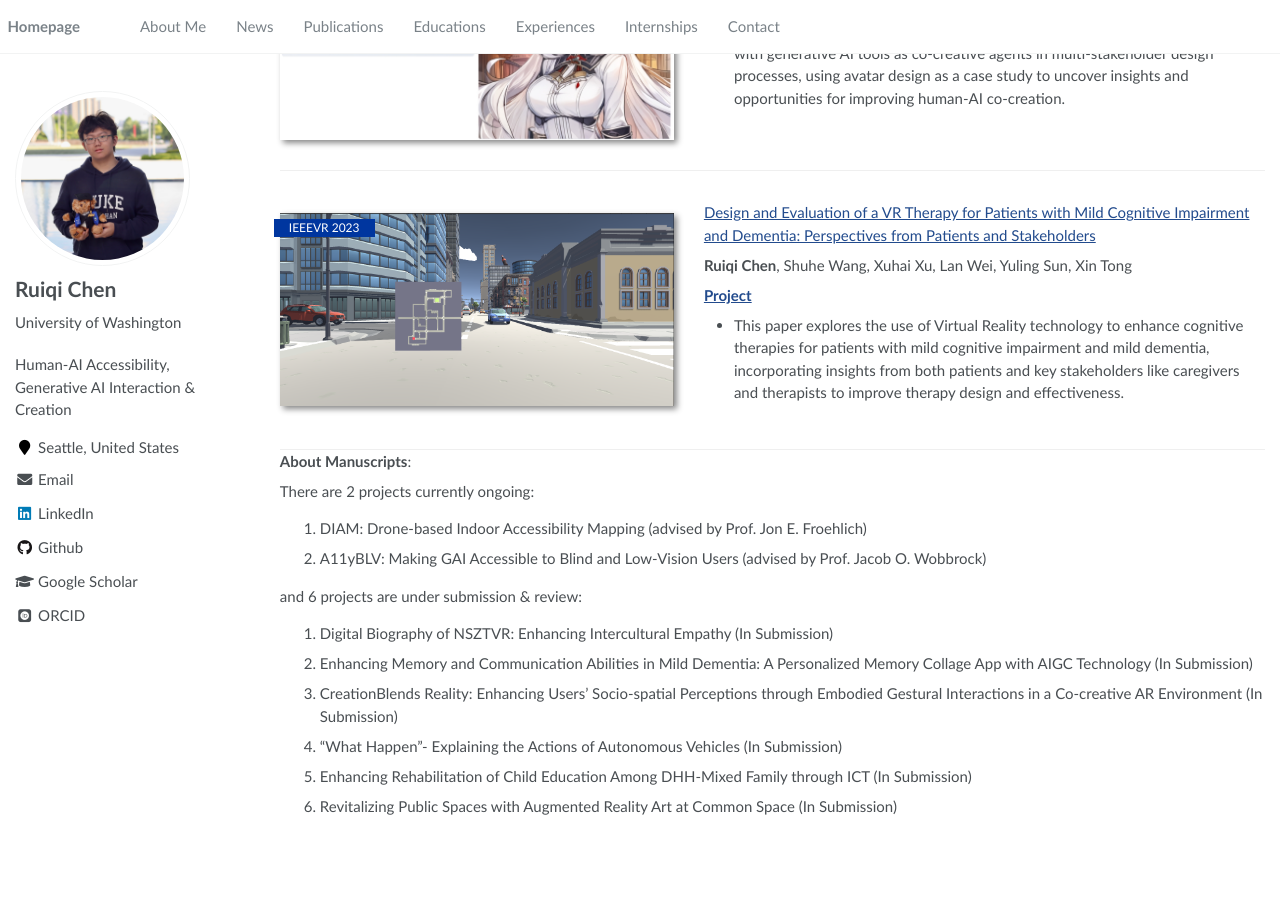
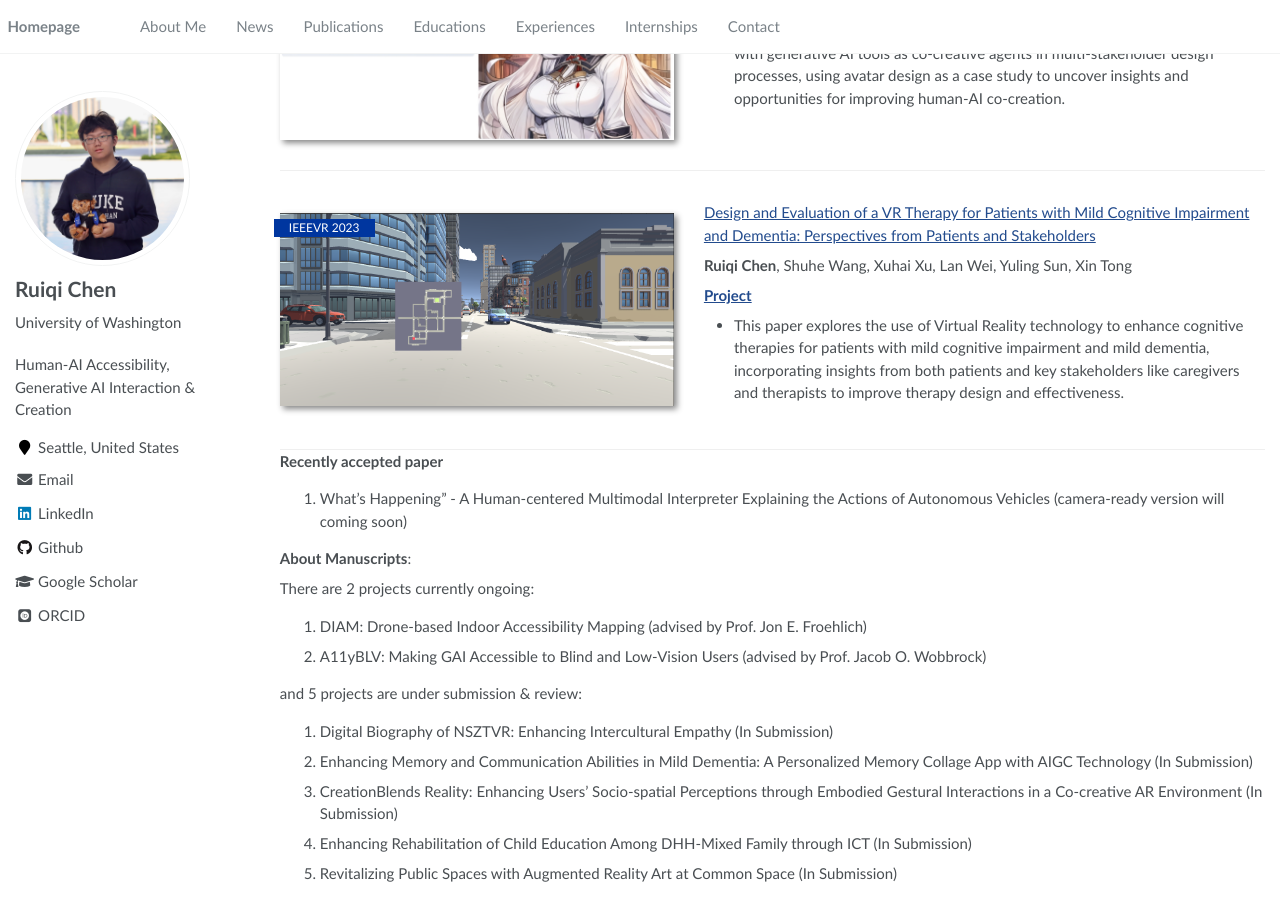
Before and after one commit to Ruiqi-Chen-0216/Ruiqi-Chen-0216.github.io, a Jekyll site: the page built from _pages/publications.md, in a window 1280 px wide and 900 px high, scrolled down 591 px. Built offline with Jekyll 4.4.1, drawn with Linux system fonts in a browser that asks for light colours; some web fonts are replaced; before the commit the page ends 1423 px from its top, so only the background shows below that.

Commit message:
Update publications.md

```diff
--- a/_pages/publications.md
+++ b/_pages/publications.md
@@ -48,19 +48,24 @@ Qingyang He, Weicheng Zheng, Hanxi Bao, **Ruiqi Chen**, Xin Tong
 <!---**Recently accepted paper**-->
 
 
+**Recently accepted paper**
+1. What's Happening" - A Human-centered Multimodal Interpreter Explaining the Actions of Autonomous Vehicles (camera-ready version will coming soon)
+
+
+
+
 **About Manuscripts**:
 
 There are 2 projects currently ongoing:
 1. DIAM: Drone-based Indoor Accessibility Mapping (advised by Prof. Jon E. Froehlich)
 2. A11yBLV: Making GAI Accessible to Blind and Low-Vision Users (advised by Prof. Jacob O. Wobbrock)
 
-and 6 projects are under submission & review:
+and 5 projects are under submission & review:
 1. Digital Biography of NSZTVR: Enhancing Intercultural Empathy (In Submission)
 2. Enhancing Memory and Communication Abilities in Mild Dementia: A Personalized Memory Collage App with AIGC Technology (In Submission)
-3. CreationBlends Reality: Enhancing Users’ Socio-spatial Perceptions through Embodied Gestural Interactions in a Co-creative AR Environment (In Submission)
-4. “What Happen”- Explaining the Actions of Autonomous Vehicles (In Submission)
-5. Enhancing Rehabilitation of Child Education Among DHH-Mixed Family through ICT (In Submission)
-6. Revitalizing Public Spaces with Augmented Reality Art at Common Space (In Submission)
+3. CreationBlends Reality: Enhancing Users' Socio-spatial Perceptions through Embodied Gestural Interactions in a Co-creative AR Environment (In Submission)
+4. Enhancing Rehabilitation of Child Education Among DHH-Mixed Family through ICT (In Submission)
+5. Revitalizing Public Spaces with Augmented Reality Art at Common Space (In Submission)
 
 <!--- [Lorem ipsum dolor sit amet, consectetur adipiscing elit. Vivamus ornare aliquet ipsum, ac tempus justo dapibus sit amet](https://github.com), A, B, C, **CVPR 2020**-->
 
```
